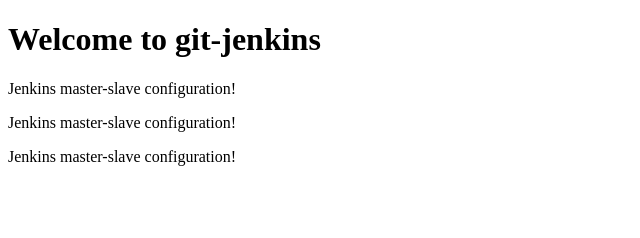
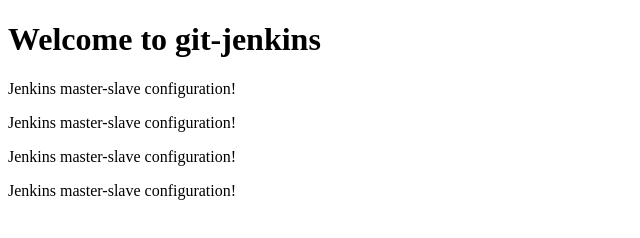
Before and after one commit to aa-sri/testing, a plain HTML site: page index.html in a window 1280 px wide. Shown: the whole page, without its empty margins (0-640 px from the left). Drawn offline with Linux system fonts and the light colour scheme.

Commit message:
update10

```diff
--- a/index.html
+++ b/index.html
@@ -6,6 +6,6 @@
 <p>Jenkins master-slave configuration!</p>
   <p>Jenkins master-slave configuration!</p>
    <p>Jenkins master-slave configuration!</p>
-
+    <p>Jenkins master-slave configuration!</p>
 </body>
 </html>
```
